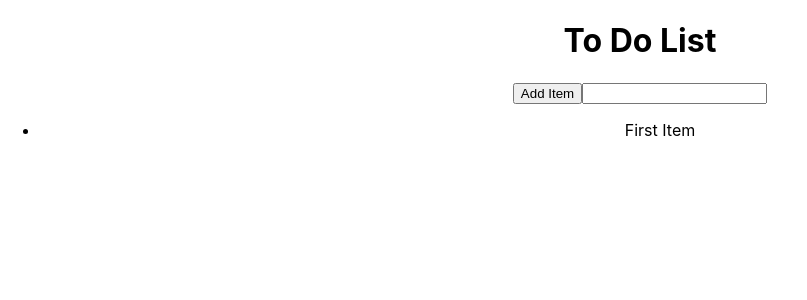
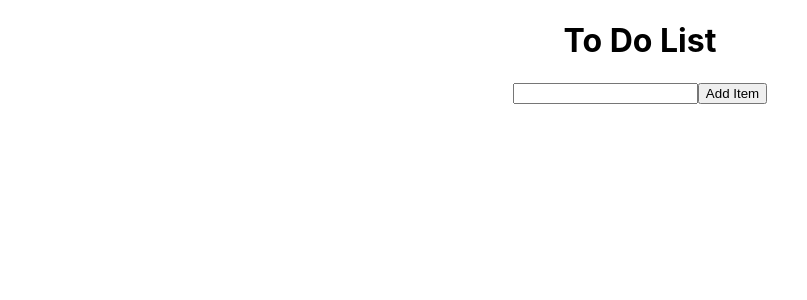
Before and after one commit to 2021-IBM-Accelerate-SW-Track/lab-1-team-27, a React (Create React App) app: page / in a window 1280 px wide. Shown: the top 300 px of the page, without its empty margins (0-807 px from the left). Built offline with nearby package versions, Linux system fonts and the light colour scheme.

Commit message:
Almost functional list with updating bug

```diff
--- a/src/App.js
+++ b/src/App.js
@@ -1,24 +1,75 @@
 //import Header from "./component/header"
+import React from 'react';
 import './App.css';
 
-var lists = [];
+const lists = [];
 
-function addToList (props)
+class ToDoList extends React.Component{
+  constructor(props)
+  {
+    super(props);
+    this.state = {value: ''};
+    this.handleChange = this.handleChange.bind(this);
+    this.handleSubmit = this.handleSubmit.bind(this);
+  }
+
+  handleChange(e)
+  {
+    this.setState({value: e.target.value});
+  }
+
+  handleSubmit(e)
+  {
+    lists.push(this.state.value);
+    console.log(lists);
+    e.preventDefault();
+    printItems();
+  }
+
+
+
+  render()
+  {
+    //const listItems = lists.map((item)=> <li key={item}>{item}</li>);
+    //console.log(listItems);
+
+    return(
+      <div>
+
+        <form onSubmit={this.handleSubmit}>
+          <label>
+            <input type="text" value={this.state.value} onChange={this.handleChange} />
+          </label>
+          <input type="submit" value="Add Item" />
+        </form>
+       <ul>{printItems()}</ul>
+
+      </div>
+    );
+  }
+
+}
+
+function printItems()
 {
-  lists.push(props.item);
+  const listItems = lists.map((item)=> <li key={item}>{item}</li>);
+  //console.log(listItems);
+  return(<ul>{listItems}</ul>);
 }
 
 function App() {
+  //const arrayItems = ["Hello",2,3];
+  //const listItems0 = arrayItems.map((item)=> <li key={item}>{item}</li>);
+  //const listItems1 = lists.map((item)=> <li key={item}>{item}</li>);
+  //console.log(listItems);
+  //console.log(listItems1);
   return (
     <div className="App">
       <h1>To Do List</h1>
-      <button>Add Item</button>
-      <input></input>
-      <ul>
-        <li>First Item</li>
-      </ul>
+      <ToDoList />
     </div>
   );
 }
 
+
 export default App;
```
